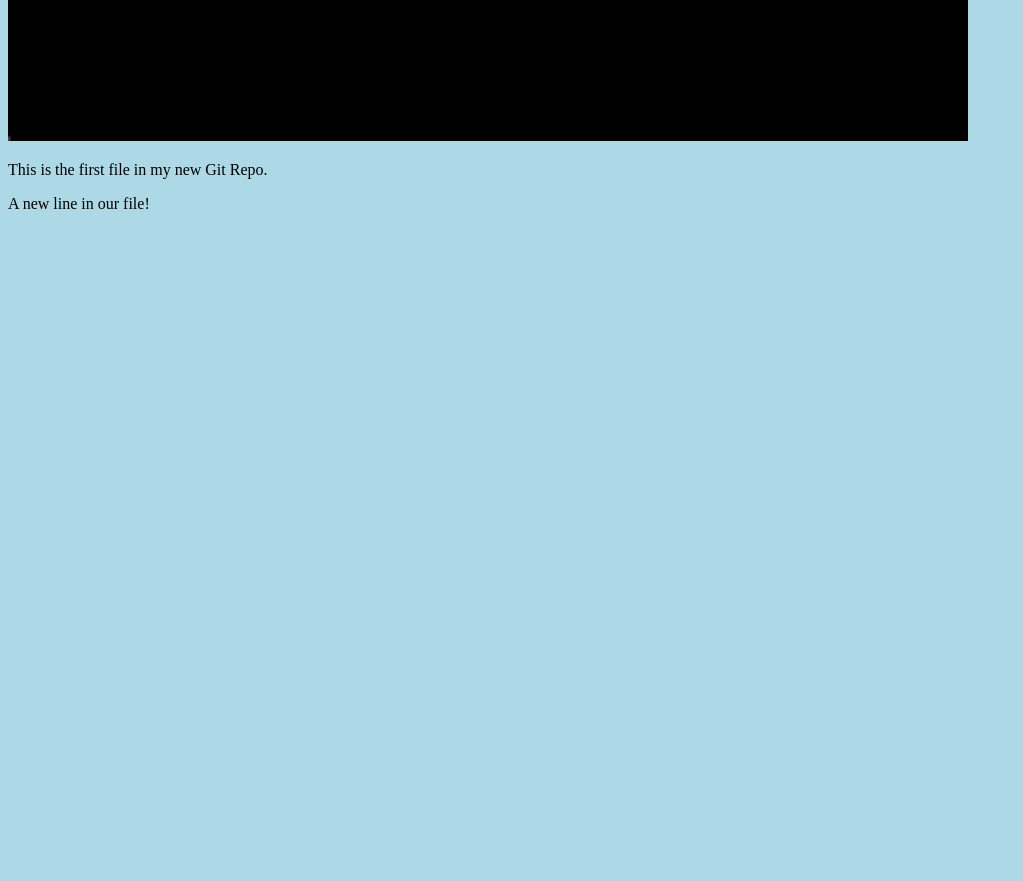
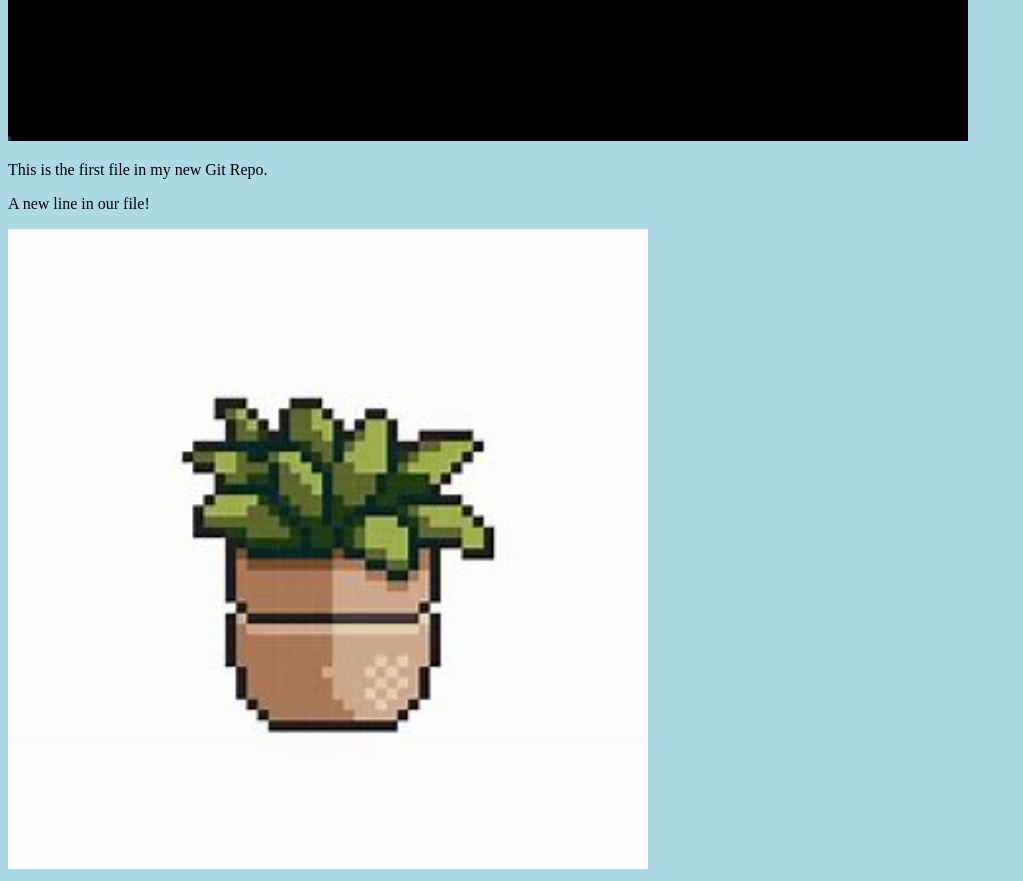
Before and after one commit to HaydeeCC/hello-world, a plain HTML site: page index.html in a window 1280 px wide. Shown: the part 500-1381 px from the top of the page, without its empty margins (0-1023 px from the left). Before the commit the page ends 800 px from the top, so only its background shows below. Drawn offline with Linux system fonts and the light colour scheme.

Commit message:
added new image

```diff
--- a/index.html
+++ b/index.html
@@ -7,10 +7,10 @@
 <body>
 
 <h1>Hello world!</h1>
-<div><img src="img_hello_world.jpeg" alt="Hello World from Space"
-style="width:100%;max-width:960px"></div>
+<div><img src="img_hello_world.jpeg" alt="Hello World from Space" style="width:100%;max-width:960px"></div>
 <p>This is the first file in my new Git Repo.</p>
 <p>A new line in our file!</p>
+<div><img src="img_hello_git.jpeg" alt="Hello Git" style="width:100%;max-width:640px"></div>
 
 </body>
 </html>
```
Also changed, not shown: img_hello_git.jpeg (added).
